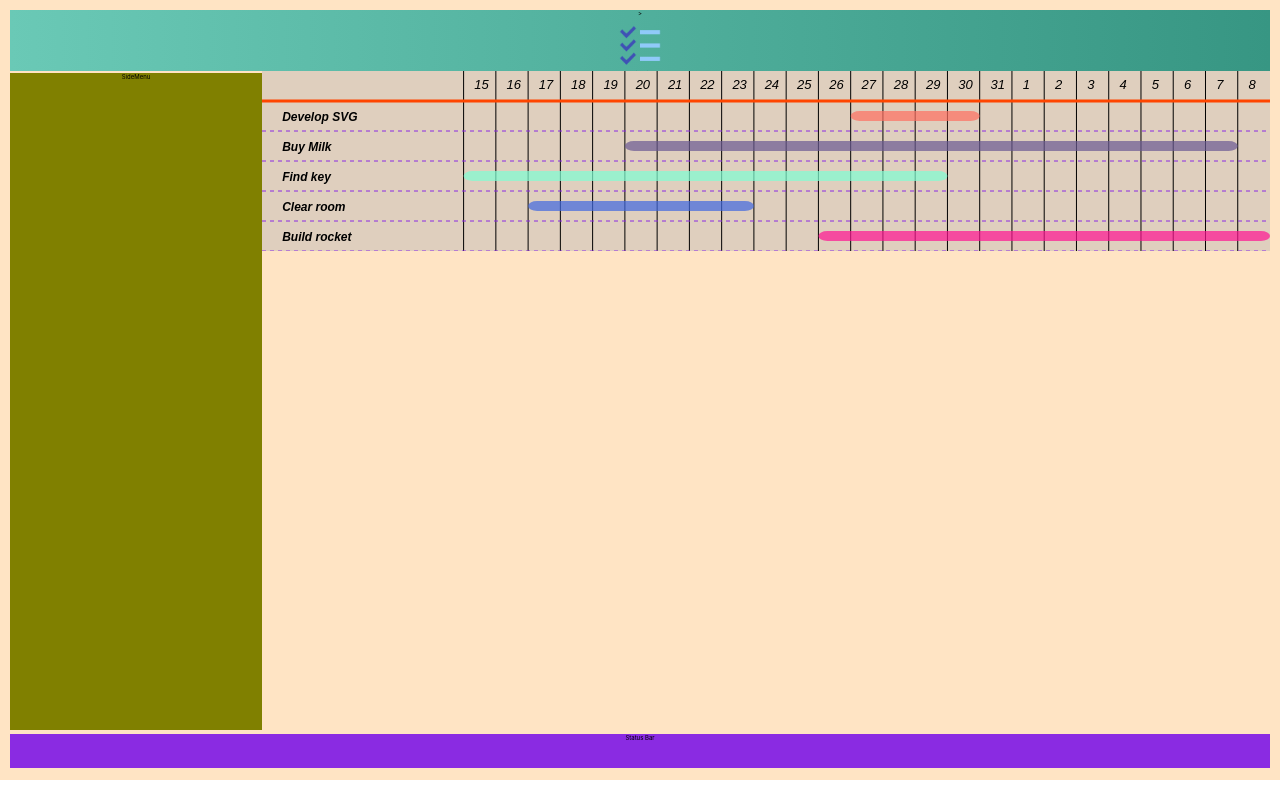
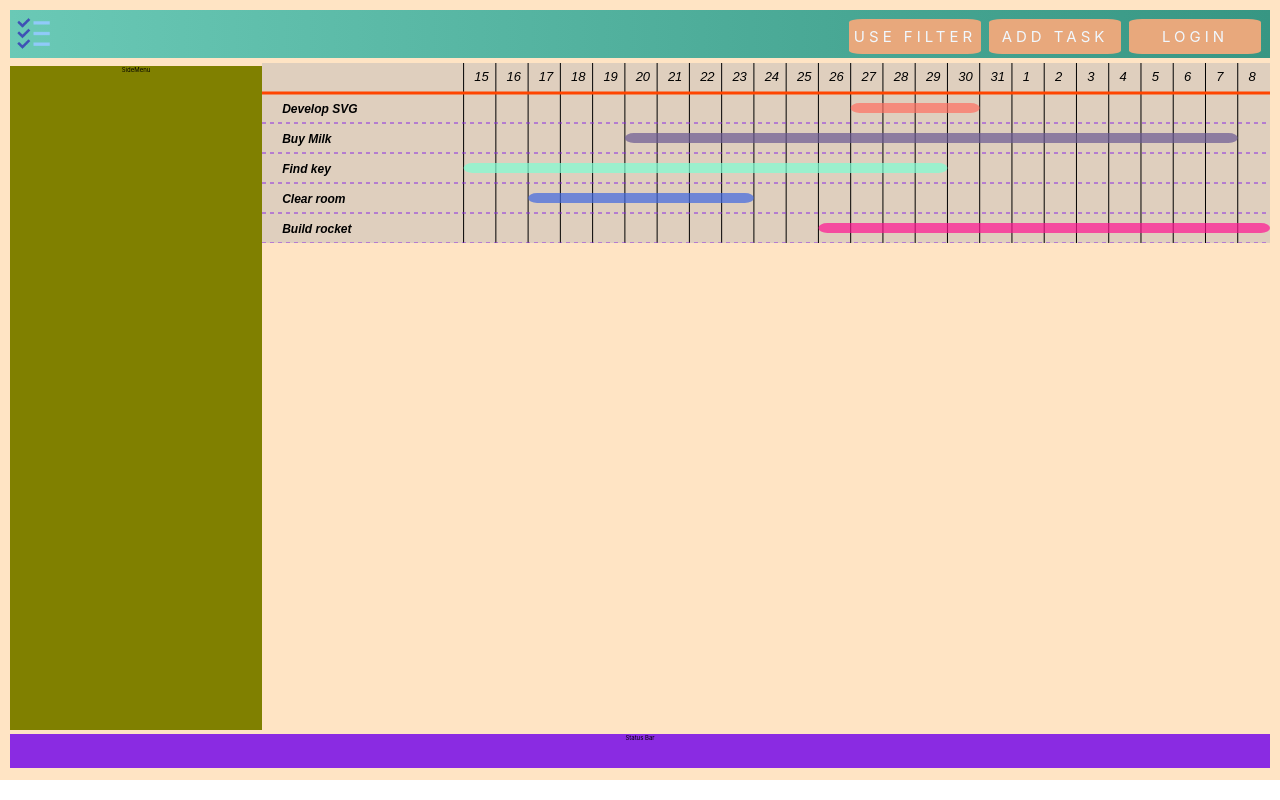
Before and after one commit to tocs77/guntt, a React (Create React App) app: page / in a window 1280 px wide. Built offline with nearby package versions, Linux system fonts and the light colour scheme.

Commit message:
Added buttons to navigation

```diff
--- a/src/App.css
+++ b/src/App.css
@@ -10,7 +10,7 @@
 
   display: grid;
 
-  grid-template-rows: 8% 1fr 5%;
+  grid-template-rows: 7% 1fr 5%;
   grid-template-columns: 20% 1fr;
 }
 
--- /dev/null
+++ b/src/Components/UI/Button/Button.js
@@ -0,0 +1,13 @@
+import React from "react";
+
+import classes from "./Button.module.css";
+
+const button = props => {
+  return (
+    <div className={classes.button}>
+      <div className={classes.button_text}>{props.children}</div>
+    </div>
+  );
+};
+
+export default button;
--- /dev/null
+++ b/src/Components/UI/Button/Button.module.css
@@ -0,0 +1,29 @@
+.button {
+    height: 80%;
+    max-width: 20%;
+    min-width: 10vw;
+    border-radius: 10%;
+    transition: all 0.2s;
+    background-color: #e8a87c;
+    color: aliceblue;
+    margin: 0.4rem;
+    padding: .2rem;
+    display: flex;
+    flex-direction: column;
+    justify-content: center;
+    cursor: pointer;
+    float: left;
+
+}
+
+.button:hover {
+    transform: translateY(5px);
+    transform: scale(1.05);
+}
+
+.button_text {
+    letter-spacing: 0.4rem;
+    text-transform: uppercase;
+    font-size: 1.5rem;
+    text-align: center;
+}
--- a/src/Components/UI/Navigation/Navigation.js
+++ b/src/Components/UI/Navigation/Navigation.js
@@ -2,12 +2,17 @@ import React from "react";
 
 import classes from "./Navigation.module.css";
 import Logo from "../Logo/Logo";
+import Button from "../Button/Button";
 
 const Navigation = props => {
   return (
-    <nav className={classes.navigation} id={props.id}>>
+    <nav className={classes.navigation} id={props.id}>
       <Logo />
-      Navigation
+      <div className={classes.button_block}>
+        <Button>Use filter</Button>
+        <Button>Add Task</Button>
+        <Button>Login</Button>
+      </div>
     </nav>
   );
 };
--- a/src/Components/UI/Navigation/Navigation.module.css
+++ b/src/Components/UI/Navigation/Navigation.module.css
@@ -1,4 +1,12 @@
 .navigation {
     background: linear-gradient(90deg, #6AC9B6, #379683);
     max-height: 100%;
+    display: flex;
+    justify-content: space-between;
+    margin-bottom: .5rem;
+
 }
+
+.button_block {
+    margin: 0.5rem;
+}
```
